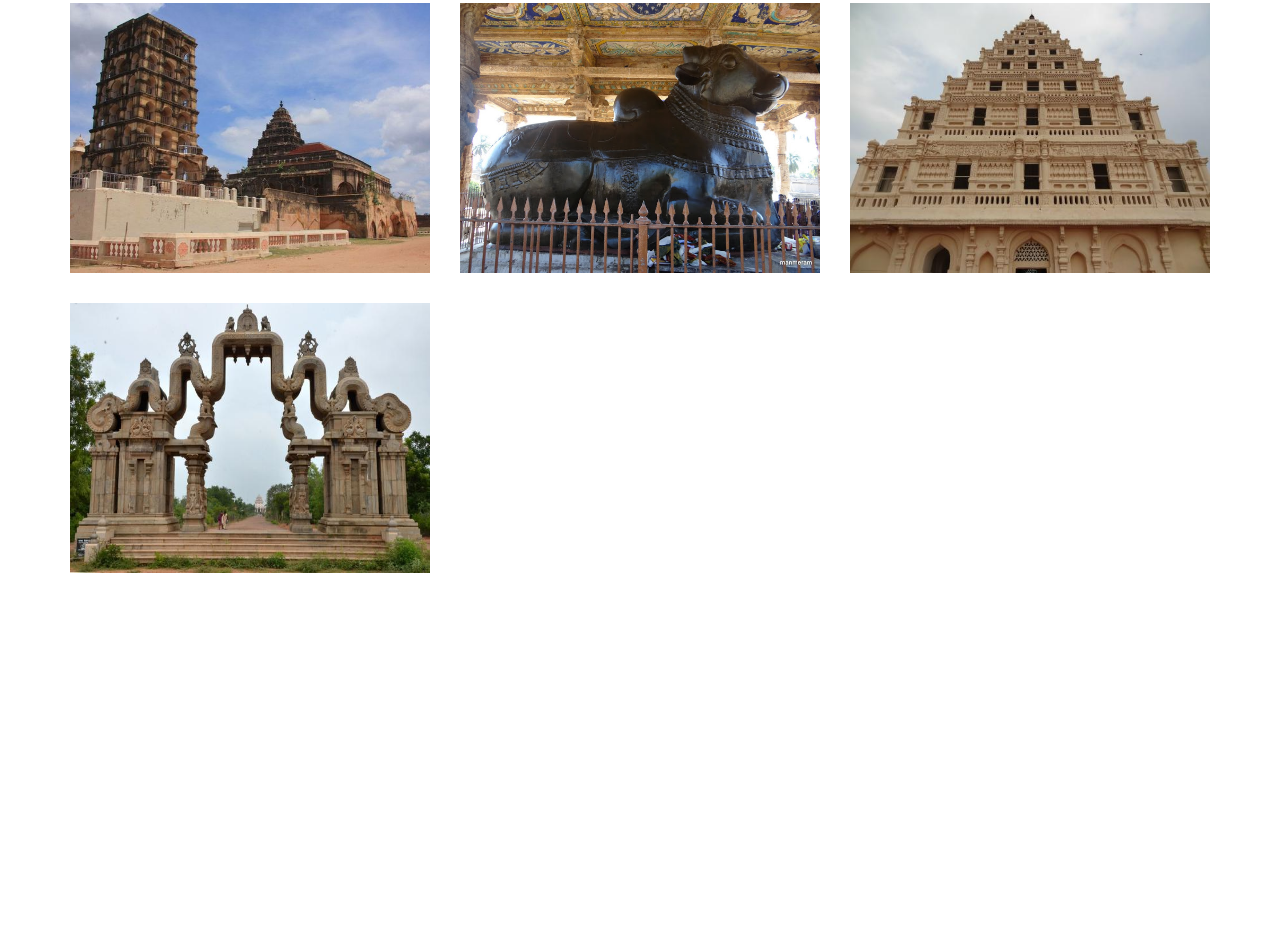
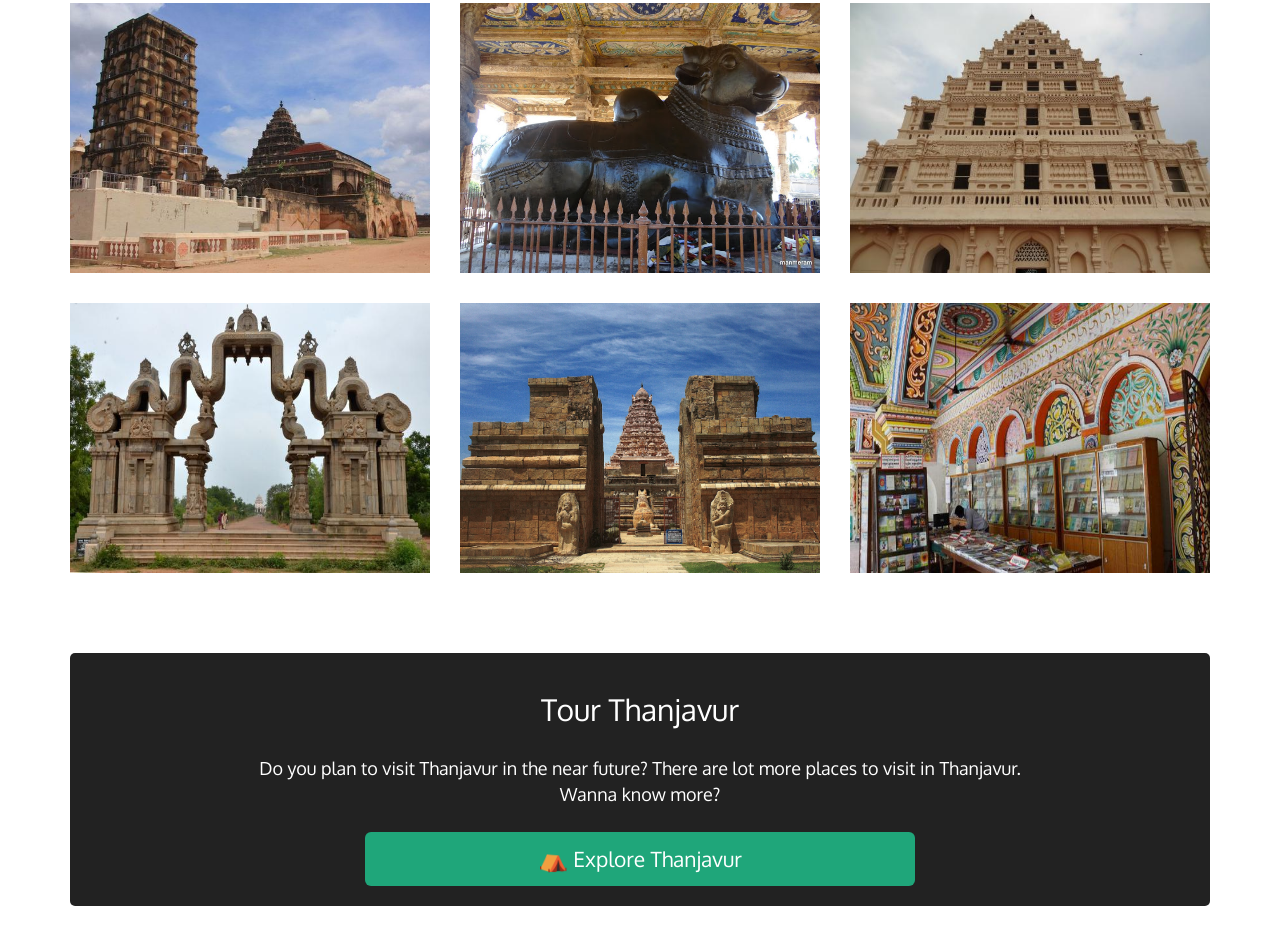
Before and after one commit to arku/tanjore, a plain HTML site: page index.html in a window 1280 px wide. Shown: the part 1585-2530 px from the top of the page. Before the commit the page ends 2238 px from the top, so only its background shows below. Drawn offline with Linux system fonts and the light colour scheme.

Commit message:
Add tour section

```diff
--- a/css/styles.css
+++ b/css/styles.css
@@ -122,6 +122,7 @@ nav ul li a:hover{
   margin-bottom: 30px;
 }
 .gallery-item img{
+  max-width:100%;
   width: 100%;
   height: 270px;
 }
@@ -130,23 +131,54 @@ nav ul li a:hover{
   visibility: hidden;
   width: 100%;
   height: 100%;
-  top:0;
-  left:0;
+  top:-20px;
+  left:0px;
   background: rgba(0,0,0,0.8);
   color: #fff;
   font-size:150%;
   font-weight: bold;
   text-align:center;
   text-transform: uppercase;
-  line-height: 0px;
-  transition: all 0.3s 0.1s;
+  line-height: 260px;
+  transition: all 0.2s ease-in 0.1s;
 }
 .gallery-item:hover .overlay{
   visibility: visible;
-  line-height: 240px;
+  top:0px;
 }
 
 /** End of gallery section **/
+
+/** Tour section **/
+#tour{
+  border-radius: 5px;
+  padding: 20px;
+  min-height: 100px;
+  background: #222;
+  color: #fff;
+}
+#trip-btn{
+  margin-top:15px;
+  background: #1fa67a;
+  transition: all 0.3s ease-out 0.06s;
+  width: 50%;
+  font-size: 150%;
+}
+#trip-btn:before{
+  font-family: '';
+  content: '\26fa';
+  font-size: 24px;
+}
+#trip-btn:hover, #trip-btn:focus{
+  color: #1fa67a;
+  background: #fff;
+}
+#tour p{
+  padding-top: 20px;
+  font-size: 18px;
+}
+/** End of tour section **/
+
 /* custom media queries */
 @media (min-width: 992px){
   .title h2:before{
@@ -164,3 +196,9 @@ nav ul li a:hover{
     top:10%;
   }
 }
+@media (max-width:768px){
+  .description{
+    margin-bottom: 30px;
+
+  }
+}
--- a/index.html
+++ b/index.html
@@ -71,6 +71,18 @@
       </section>
 
 
+      <!-- TripAdvisor Section -->
+      <div class="row">
+        <div class="col-sm-12">
+          <div id="tour" class="text-center">
+            <h2>Tour Thanjavur</h2>
+            <p>Do you plan to visit Thanjavur in the near future? There are lot more places to visit in Thanjavur.<br>
+            Wanna know more?</p>
+            <a class="btn btn-lg" id="trip-btn" href="https://www.tripadvisor.in/Tourism-g424926-Thanjavur_Tamil_Nadu-Vacations.html" target="_blank">&nbsp;Explore Thanjavur</a>
+          </div>
+        </div>
+      </div>
+
 
 
     </div> <!-- /container -->
--- a/js/scripts.js
+++ b/js/scripts.js
@@ -41,12 +41,21 @@ $(document).ready(function(){
     {
       src: "images/tamil_university.jpg",
       alt: "Tamil University"
+    },
+    {
+      src: "images/cholapuram.jpg",
+      alt: "Gangaikonda Cholapuram"
+    },
+    {
+      src: "images/library.jpg",
+      alt: "Saraswathi Mahal Library"
     }
+
   ];
 
   // Function to build the gallery
   var buildGallery = function(){
-    var galleryItemHTML = '<div class="col-sm-4"><div class="gallery-item"><div></div>';
+    var galleryItemHTML = '<div class="col-xs-6 col-sm-4"><div class="gallery-item"><div></div>';
     var imageHTML = '<img src="%data%" alt="%alt">';
     var galleryOverlayHTML = '<div class="overlay">%data%</div>';
     var HTMLImage, overlayHTML;
```
